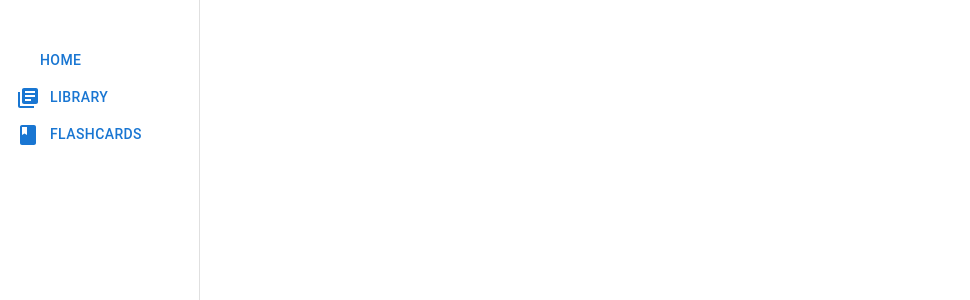
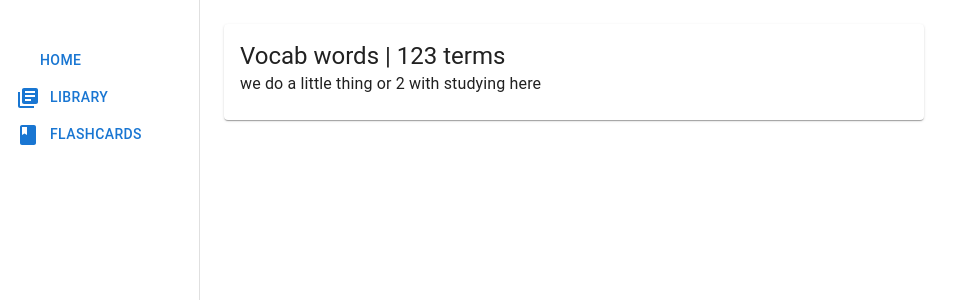
Before and after one commit to AlexBaratta/maestro, a Next.js app: page /library in a window 1280 px wide. Shown: the top 300 px of the page, without its empty margins (0-970 px from the left). Built offline with nearby package versions, Linux system fonts and the light colour scheme; some icons are missing.

Commit message:
change file structure again and add card

```diff
--- a/app/components/Sidebar.tsx
+++ b/app/(app)/components/Sidebar.tsx
@@ -5,7 +5,7 @@ import MenuIcon from "@mui/icons-material/Menu";
 import { Button, Drawer, List, ListItem, styled } from "@mui/material";
 import { useRouter } from "next/navigation";
 import { useState } from "react";
-import { SidebarItem } from "../types/sidebar";
+import { SidebarItem } from "./types/sidebar";
 
 type SidebarProps = {
   current?: SidebarItem;
--- /dev/null
+++ b/app/(app)/layout.tsx
@@ -0,0 +1,16 @@
+"use client";
+
+import { Box } from "@mui/material";
+import { Sidebar } from "./components/Sidebar";
+
+export default function AppLayout({ children }: { children: React.ReactNode }) {
+  return (
+    <Box sx={{ display: "flex" }}>
+      <Sidebar />
+
+      <Box component="main" sx={{ flexGrow: 1, p: 3 }}>
+        {children}
+      </Box>
+    </Box>
+  );
+}
--- /dev/null
+++ b/app/(app)/library/components/CardDeckListItem.tsx
@@ -0,0 +1,26 @@
+import { Box, Card, CardContent, Typography } from "@mui/material";
+
+type CardDeckListItemProps = {
+  name: string;
+  description: string;
+  wordCount: number;
+};
+
+export const CardDeckListItem = ({
+  name = "Vocab words",
+  description = "we do a little thing or 2 with studying here",
+  wordCount = 123,
+}: CardDeckListItemProps) => {
+  return (
+    <Box>
+      <Card sx={{ maxWidth: "700px" }}>
+        <CardContent>
+          <Typography variant="h5">
+            {name} | {wordCount} terms
+          </Typography>
+          <Typography variant="body1">{description}</Typography>
+        </CardContent>
+      </Card>
+    </Box>
+  );
+};
--- /dev/null
+++ b/app/(app)/library/page.tsx
@@ -0,0 +1,11 @@
+import { Sidebar } from "../components/Sidebar";
+import { CardDeckListItem } from "./components/CardDeckListItem";
+
+export default function Library() {
+  return (
+    <>
+      <Sidebar />
+      <CardDeckListItem />
+    </>
+  );
+}
--- a/app/library/page.tsx
+++ /dev/null
@@ -1,5 +0,0 @@
-import { Sidebar } from "../components/Sidebar";
-
-export default function Library() {
-  return <Sidebar />;
-}
```
Also changed, not shown: app/(app)/components/types/sidebar.ts (renamed from app/types/sidebar.ts), app/(app)/flashcards/page.tsx (renamed from app/flashcards/page.tsx), app/(app)/home/page.tsx (renamed from app/home/page.tsx).
